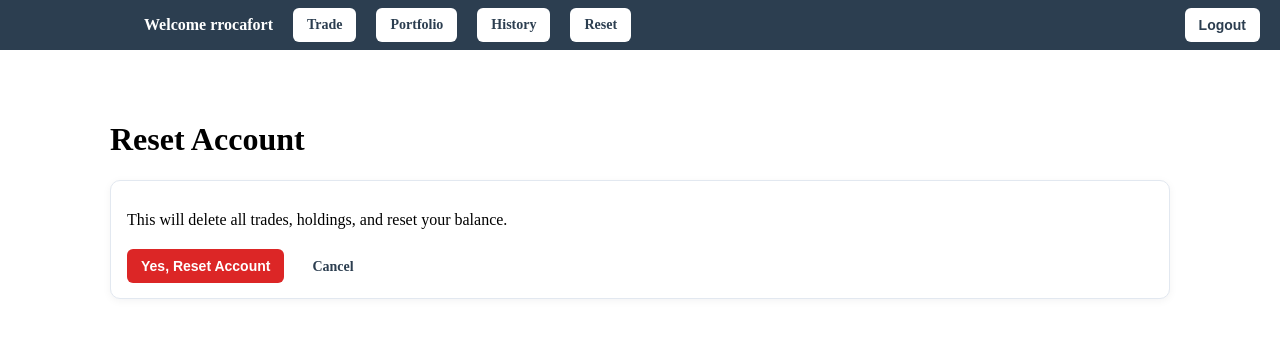
After one commit to rrocafort/paper_trader, a Django app: page /reset/ in a window 1280 px wide. The commit adds this page. Shown: the top 338 px of the page. Run offline with Django 5.2, Linux system fonts and the light colour scheme; a user stored in the database is signed in.

Commit message:
Refactor structure, add portfolio/history pages, and implement reset functionality

```diff
--- a/core/templates/base.html
+++ b/core/templates/base.html
@@ -6,9 +6,9 @@
     <meta name="viewport" content="width=device-width, initial-scale=1">
 
     <script src="https://cdn.jsdelivr.net/npm/chart.js"></script>
+    <style>
 
-    <style>
-        body {
+        .body {
             background-color: #f8fafc;
             font-family: Arial, sans-serif;
             margin: 0;
@@ -16,29 +16,60 @@
             overflow-x: hidden;
         }
 
+        .dashboard-container {
+            max-width: 1100px;
+            margin: 80px auto 20px auto;
+            padding: 20px;
+            box-sizing: border-box;
+        }
+
+        .trade-page-container {
+            max-width: 1400px;
+        }
+
         .top-strip {
             width: 100%;
             height: 50px;
             background-color: #2c3e50;
             display: flex;
-            justify-content: flex-end;
             align-items: center;
+            justify-content: space-between;
             padding: 0 20px;
-            color: white;
+            box-sizing: border-box;
             position: fixed;
             top: 0;
             left: 0;
             z-index: 1100;
-            box-sizing: border-box;
         }
+
+        .top-strip-left {
+            display: flex;
+            align-items: center;
+            gap: 20px;
+            margin-left: 10%;
+        }
+
+        .top-strip-right {
+            display: flex;
+            align-items: center;
+            gap: 10px;
+        }
+
         .top-strip-btn {
-            background: white;
-            color: #2c3e50;
+            display: inline-flex;
+            align-items: center;
+            justify-content: center;
+            height: 34px;
+            padding: 0 14px;
             border: none;
             border-radius: 6px;
-            padding: 8px 14px;
+            background-color: #ffffff;
+            color: #2c3e50;
+            text-decoration: none;
+            font-size: 14px;
             font-weight: 600;
             cursor: pointer;
+            box-sizing: border-box;
         }
 
         .top-strip-btn:hover {
@@ -328,8 +251,24 @@
         .auth-links a:hover {
             color: #1abc9c;
         }
-        .dashboard-container {
-            padding: 90px 40px 40px 40px;
+
+        .signup-link {
+            text-align: center;
+            margin-top: 15px;
+        }
+
+        .signup-link a {
+            font-family: "Segoe UI", Arial, sans-serif;
+            font-weight: 600;
+            text-decoration: none;
+            color: #2c3e50;
+            transition: color 0.2s ease;
+            display: inline-block;
+            margin-top: 6px;
+        }
+
+        .signup-link a:hover {
+            color: #1abc9c;
         }
 
         .stock-header {
@@ -546,9 +546,37 @@
 
         .summary-card h3 {
             margin: 0;
-            font-size: 16px;
+            font-size: 15px;
             font-weight: 700;
             color: #0f172a;
+        }
+
+        .chart-card {
+            background: white;
+            border-radius: 10px;
+            padding: 14px 16px;
+            box-shadow: 0 2px 8px rgba(15, 23, 42, 0.05);
+            border: 1px solid #e2e8f0;
+            margin-top: 16px;
+        }
+
+        .chart-card h2 {
+            margin: 0 0 10px 0;
+            font-size: 18px;
+        }
+
+        .chart-box {
+            position: relative;
+            width: 100%;
+            max-width: 420px;
+            height: 280px;
+            margin: 0 auto;
+        }
+
+        .line-chart-box {
+            position: relative;
+            width: 100%;
+            height: 300px;
         }
 
         .holdings-section {
@@ -635,22 +663,83 @@
             color: #475569;
         }
 
+        .history-page-header {
+            margin-bottom: 12px;
+        }
+
+        .history-page-header h1 {
+            margin: 0;
+        }
+
+        .history-table-card {
+            background: white;
+            border-radius: 10px;
+            padding: 10px 12px;
+            box-shadow: 0 2px 8px rgba(15, 23, 42, 0.05);
+            border: 1px solid #e2e8f0;
+        }
+
+        .history-table-wrapper {
+            max-height: calc(100vh - 140px);
+            overflow-y: auto;
+            overflow-x: auto;
+            border-radius: 8px;
+        }
+
+        .history-table {
+            width: 100%;
+            border-collapse: collapse;
+            min-width: 800px;
+        }
+
+        .history-table thead th {
+            position: sticky;
+            top: 0;
+            background: #f8fafc;
+            z-index: 5;
+            text-align: left;
+            padding: 12px 10px;
+            border-bottom: 1px solid #cbd5e1;
+            font-size: 13px;
+        }
+
+        .history-table td {
+            padding: 10px;
+            border-bottom: 1px solid #e2e8f0;
+            font-size: 14px;
+        }
+
+        .history-table tbody tr:hover {
+            background: #f8fafc;
+        }
 </style>
+
 </head>
 
 <body>
-    <body>
     <div class="top-strip">
         {% if user.is_authenticated %}
+            <div class="top-strip-left">
+                <span style="color: white; font-weight: 600;">Welcome {{ user.username }}</span>
+                <a href="{% url 'home' %}" class="top-strip-btn">Trade</a>
+                <a href="{% url 'portfolio' %}" class="top-strip-btn">Portfolio</a>
+                <a href="{% url 'history' %}" class="top-strip-btn">History</a>
+                <a href="{% url 'reset' %}" class="top-strip-btn">Reset</a>
+            </div>
+
+            <div class="top-strip-right">
                 <form method="POST" action="{% url 'logout' %}" style="margin: 0;">
                     {% csrf_token %}
                     <button type="submit" class="top-strip-btn">Logout</button>
                 </form>
+            </div>
         {% else %}
+            <div class="top-strip-left"></div>
+            <div class="top-strip-right">
                 <div class="hamburger" onclick="toggleMenu()">☰</div>
+            </div>
         {% endif %}
     </div>
-
     {% if not user.is_authenticated %}
     <div id="loginDrawer" class="drawer">
         <h3>Login</h3>
--- a/core/templates/home.html
+++ b/core/templates/home.html
@@ -110,11 +110,10 @@
             {% endif %}
         </div>
 
-
         <div class="dashboard-layout">
 
             <!-- CHART AREA -->
-            <div class="chart-section">
+            <div class="chart-section wide-stock-chart">
 
                 <div class="chart-container">
                     <canvas id="stockChart"></canvas>
--- /dev/null
+++ b/core/templates/reset_confirm.html
@@ -0,0 +1,24 @@
+{% extends "base.html" %}
+
+{% block content %}
+<div class="dashboard-container">
+    <h1>Reset Account</h1>
+
+    <div class="chart-card">
+        <p style="margin-bottom: 20px;">
+            This will delete all trades, holdings, and reset your balance.
+        </p>
+
+        <form method="POST">
+            {% csrf_token %}
+            <button type="submit" class="top-strip-btn" style="background-color: #dc2626; color: white;">
+                Yes, Reset Account
+            </button>
+
+            <a href="{% url 'home' %}" class="top-strip-btn" style="margin-left: 10px;">
+                Cancel
+            </a>
+        </form>
+    </div>
+</div>
+{% endblock %}
--- a/core/views.py
+++ b/core/views.py
@@ -7,10 +7,13 @@ from django.contrib.auth.decorators import login_required
 from django.contrib.auth.forms import UserCreationForm
 from django.shortcuts import render, redirect
 
-from .models import Portfolio, Holding
+from .models import Portfolio, Holding, PortfolioSnapshot
 from .portfolio_services import ZERO, fmt_money, build_holdings_and_summary
 from .market_data_services import get_stock_lookup_data
 from .trade_services import execute_trade
+
+from django.views.decorators.http import require_POST
+
 
 
 # -------------------------
@@ -209,3 +212,79 @@ def trade(request):
         messages.error(request, result["message"])
 
     return redirect(redirect_url)
+
+# -------------------------
+# Trade History
+# -------------------------
+
+@login_required
+def trade_history(request):
+    portfolio, _ = Portfolio.objects.get_or_create(user=request.user)
+    holdings = Holding.objects.filter(portfolio=portfolio)
+
+    portfolio_data = build_holdings_and_summary(
+        request_user=request.user,
+        portfolio=portfolio,
+        holdings=holdings,
+    )
+
+    trade_rows = portfolio_data["trade_rows"]
+
+    return render(request, "history.html", {
+        "trade_rows": trade_rows,
+    })
+
+# -------------------------
+# Portfolio Page
+# -------------------------
+
+@login_required
+def portfolio_page(request):
+    portfolio, _ = Portfolio.objects.get_or_create(user=request.user)
+    holdings = Holding.objects.filter(portfolio=portfolio)
+
+    portfolio_data = build_holdings_and_summary(
+        request_user=request.user,
+        portfolio=portfolio,
+        holdings=holdings,
+    )
+
+    return render(request, "portfolio.html", {
+        "portfolio": portfolio,
+        "holdings": portfolio_data["holdings_data"],
+        "cash_balance_display": portfolio_data["cash_balance_display"],
+        "holdings_value_display": portfolio_data["holdings_value_display"],
+        "total_portfolio_value_display": portfolio_data["total_portfolio_value_display"],
+        "positions_count": portfolio_data["positions_count"],
+        "allocation_labels": portfolio_data["allocation_labels_json"],
+        "allocation_weights": portfolio_data["allocation_weights_json"],
+        "perf_dates": portfolio_data["perf_dates_json"],
+        "perf_values": portfolio_data["perf_values_json"],
+        "perf_sma7": portfolio_data["sma7_json"],
+        "perf_sma30": portfolio_data["sma30_json"],
+        "drawdowns": portfolio_data["drawdowns_json"],
+        "max_drawdown": portfolio_data["max_drawdown"],
+        "ytd_return": portfolio_data["ytd_return"],
+        "one_year_return": portfolio_data["one_year_return"],
+    })
+
+# -------------------------
+# Reset Account
+# -------------------------
+
+@login_required
+def reset_account(request):
+    if request.method == "POST":
+        portfolio, _ = Portfolio.objects.get_or_create(user=request.user)
+
+        portfolio.cash_balance = Decimal("100000.00")
+        portfolio.save()
+
+        Holding.objects.filter(portfolio=portfolio).delete()
+        portfolio.trade_set.all().delete()
+        PortfolioSnapshot.objects.filter(user=request.user).delete()
+
+        messages.success(request, "Account has been reset.")
+        return redirect("home")
+
+    return render(request, "reset_confirm.html")
--- a/trader/urls.py
+++ b/trader/urls.py
@@ -18,7 +18,7 @@ from django.contrib import admin
 from django.urls import path
 from django.contrib.auth import views as auth_views
 
-from core.views import home, trade, signup_view
+from core.views import home, trade, signup_view, trade_history, portfolio_page, reset_account
 
 urlpatterns = [
     path("admin/", admin.site.urls),
@@ -37,4 +37,11 @@ urlpatterns = [
         name="login",
     ),
     path("accounts/logout/", auth_views.LogoutView.as_view(), name="logout"),
+
+    path("history/", trade_history, name="history"),
+
+    path("portfolio/", portfolio_page, name="portfolio"),
+
+    # Reset - Account
+    path("reset/", reset_account, name="reset"),
 ]
```
Also changed, not shown: other parts of core/templates/base.html (+93 -144 lines), core/portfolio_services.py (+5 -4 lines), core/templates/history.html (added, +50 -0 lines), core/templates/portfolio.html (added, +106 -0 lines), db.sqlite3. Lines whose indentation alone changed are shown as unchanged.
